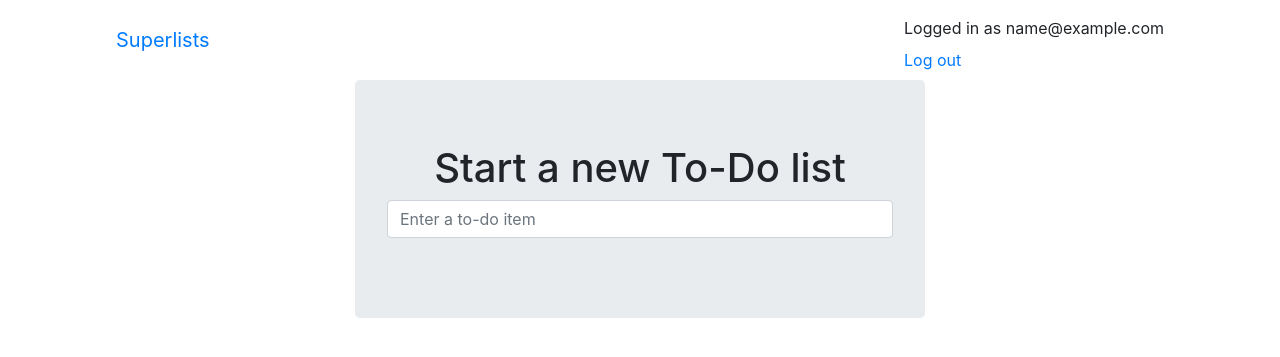
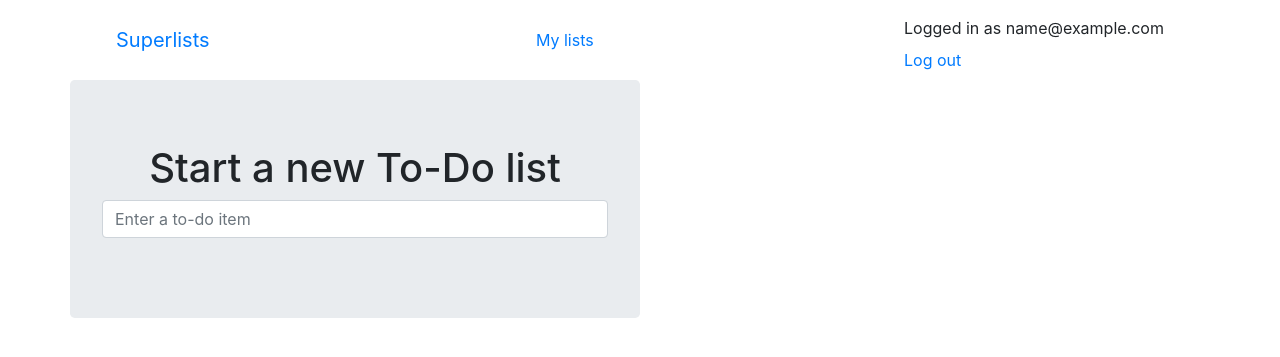
Before and after one commit to SzocsArnold/TDDbook, a Django app: page /lists/new in a window 1280 px wide. Shown: the top 357 px of the page. Run offline with Django 3.2, Linux system fonts and the light colour scheme; the visitor is signed in with stand-in values (Sample User, id 1); some libraries are stand-ins or nearby versions.

Commit message:
url, placeholder view, and first-cut templates for my_lists

```diff
--- a/lists/templates/base.html
+++ b/lists/templates/base.html
@@ -26,6 +26,9 @@
             <div class="container-fluid">
               <a class="navbar-brand" href="/">Superlists</a>
               {% if user.email %}
+                <ul class="nav navbar-nav navbar-left">
+                  <li><a href="{% url 'my_lists' user.email %}">My lists</a></li>
+                </ul>
                 <ul class="nav navbar-nav navbar-right">
                   <li class="navbar-text">Logged in as {{ user.email }}</li>
                   <li><a href="{% url 'logout' %}">Log out</a></li>
@@ -56,11 +59,12 @@
             {% endif %}
 
             <div class="row">
-            <div class="col-md-6 offset-md-3 jumbotron">
+              <div class="col-md-6 col-md-offset-3 jumbotron">
                 <div class="text-center">
                   <h1>{% block header_text %}{% endblock %}</h1>
+                  {% block list_form %}
                     <form method="POST" action="{% block form_action %}{% endblock %}">
-                  {{form.text}}
+                      {{ form.text }}
                       {% csrf_token %}
                       {% if form.errors %}
                         <div class="form-group has-error">
@@ -68,6 +72,7 @@
                         </div>
                       {% endif %}
                     </form>
+                  {% endblock %}
                 </div>
               </div>
             </div>
@@ -75,6 +80,13 @@
           <div class="row">
             <div class="col-md-6 offset-md-3">
               {% block table %}
+              {% endblock %}
+            </div>
+          </div>
+
+          <div class="row">
+            <div class="col-md-6 col-md-offset-3">
+              {% block extra_content %}
               {% endblock %}
             </div>
           </div>
--- a/lists/urls.py
+++ b/lists/urls.py
@@ -21,6 +21,7 @@ from lists import views
 urlpatterns = [
     url(r'^new$', views.NewListView.as_view(), name='new_list'),
     url(r'^(?P<pk>\d+)/$', views.ViewAndAddToList.as_view(), name='view_list'),
+    url(r'^users/(.+)/$',views.my_lists, name='my_lists'),
 
 
 ]
--- a/lists/views.py
+++ b/lists/views.py
@@ -50,3 +50,6 @@ class ViewAndAddToList(DetailView,CreateView):
     def get_form(self):
         self.object = self.get_object()
         return self.form_class(for_list=self.object,data=self.request.POST)
+
+def my_lists(request, email):
+    return render(request, 'my_lists.html')
```
Also changed, not shown: lists/templates/my_lists.html (added, +14 -0 lines), lists/tests/test_models.py (+5 -0 lines). Lines whose indentation alone changed are shown as unchanged.
